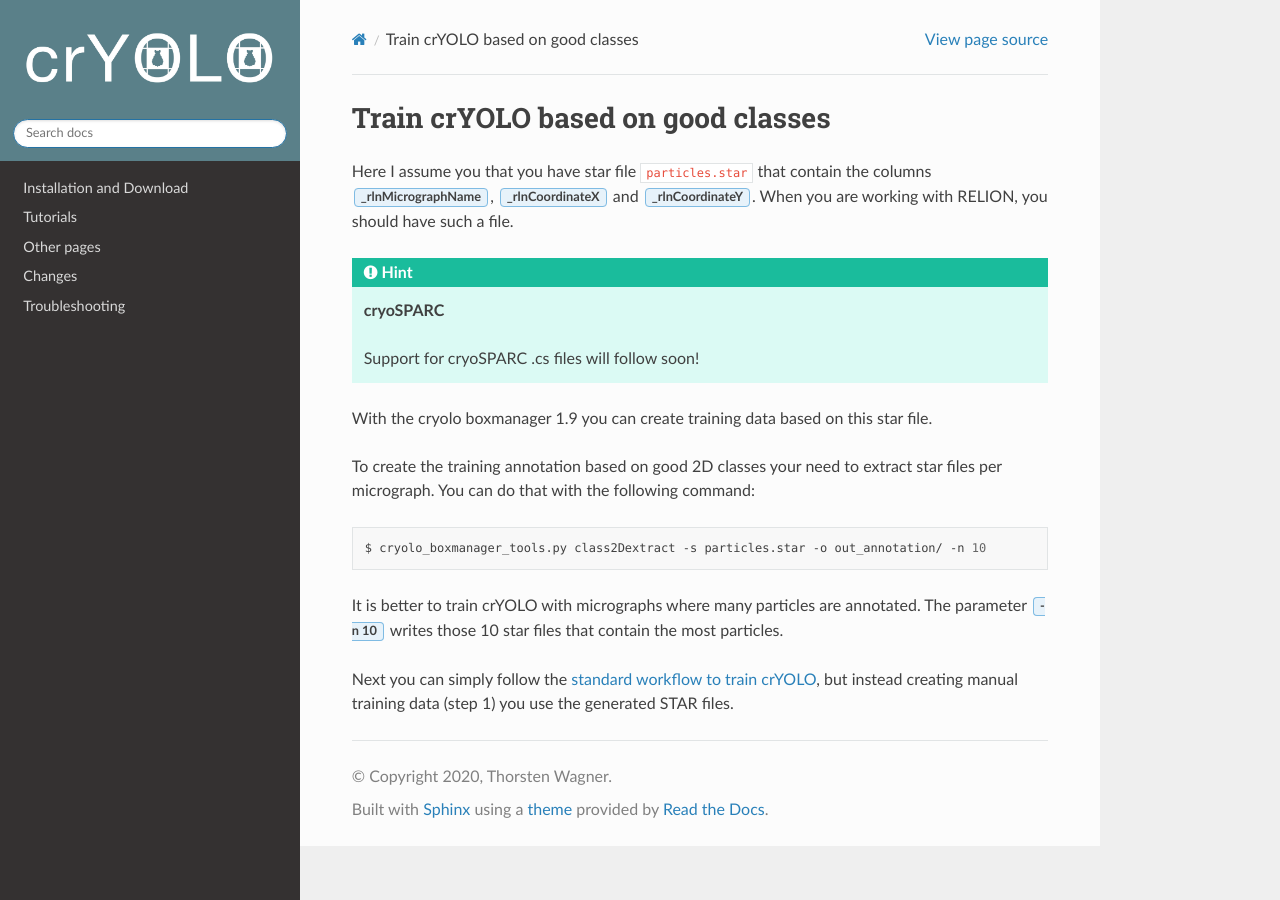
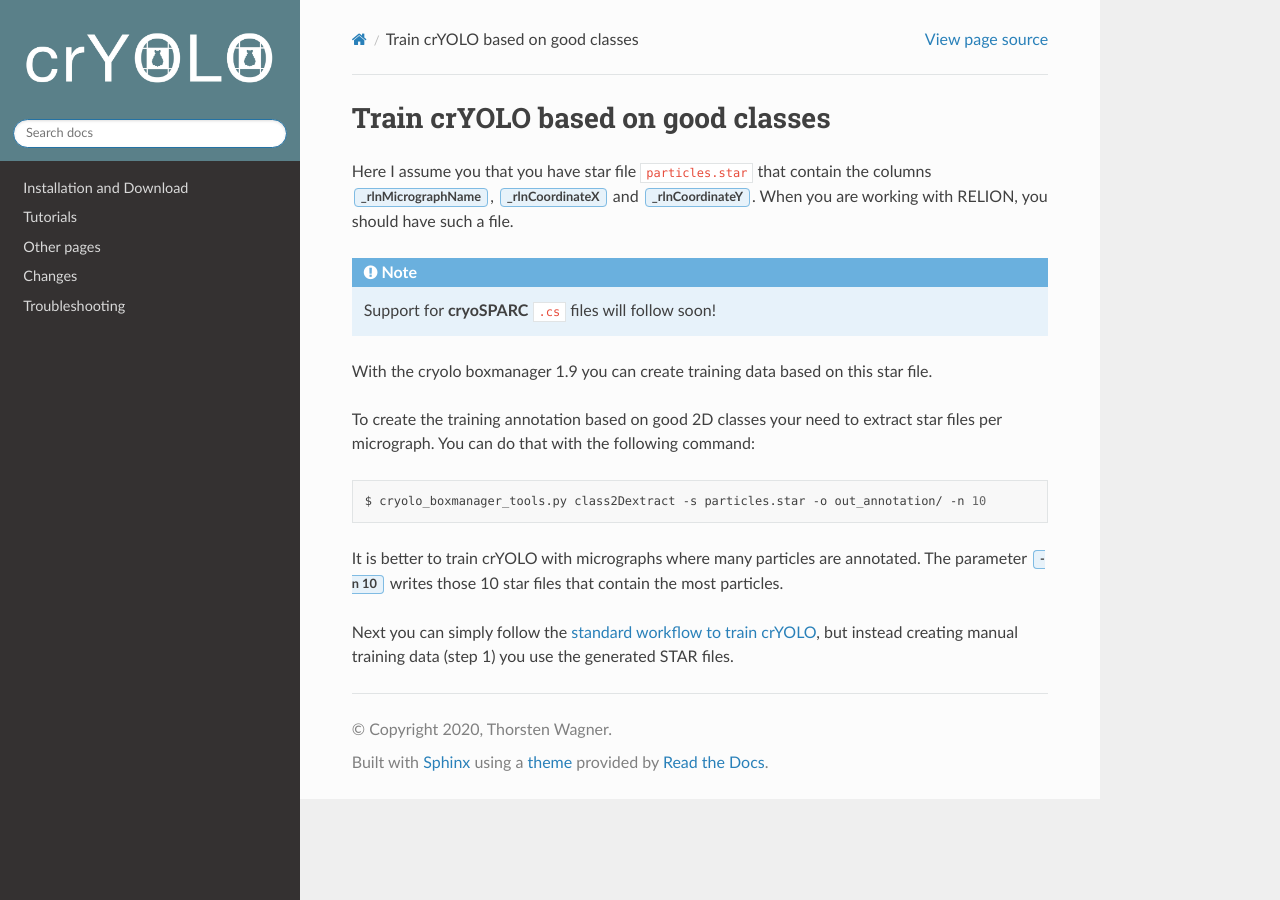
Before and after one commit to MPI-Dortmund/cryolo, a Sphinx documentation site: the page built from source/other/class_2d_train.rst, in a window 1280 px wide. Built offline with Sphinx 7.4.7 and the Read the Docs theme 2.0.0, drawn with Linux system fonts in a browser that asks for light colours.

Commit message:
update class 2D train

```diff
--- a/source/other/class_2d_train.rst
+++ b/source/other/class_2d_train.rst
@@ -4,10 +4,8 @@ Train crYOLO based on good classes
 Here I assume you that you have star file :file:`particles.star` that contain the columns :guilabel:`_rlnMicrographName`, :guilabel:`_rlnCoordinateX` and :guilabel:`_rlnCoordinateY`.
 When you are working with RELION, you should have such a file.
 
-.. hint::
-    **cryoSPARC**
-
-    Support for cryoSPARC .cs files will follow soon!
+.. note::
+    Support for **cryoSPARC** :file:`.cs` files will follow soon!
 
 With the cryolo boxmanager 1.9 you can create training data based on this star file.
 
```
